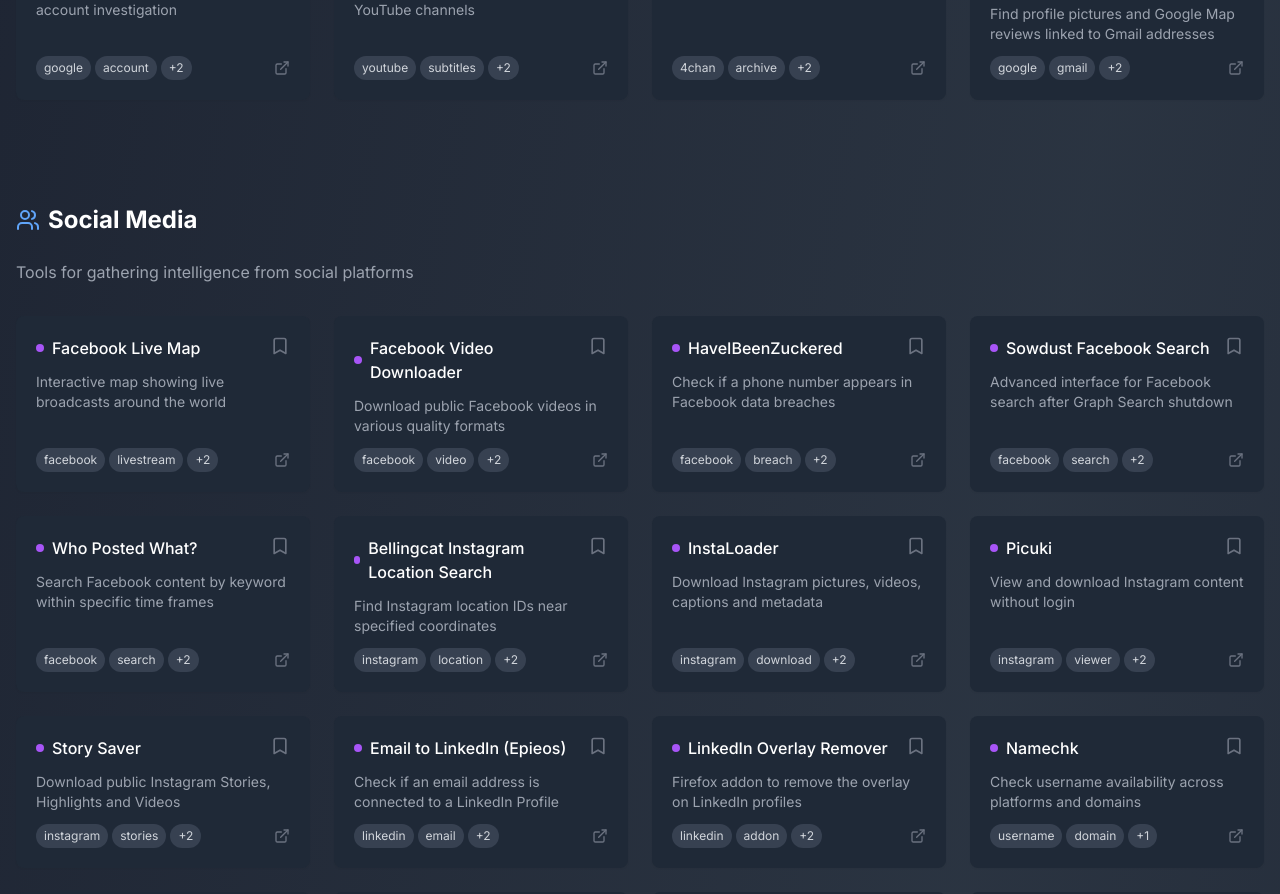
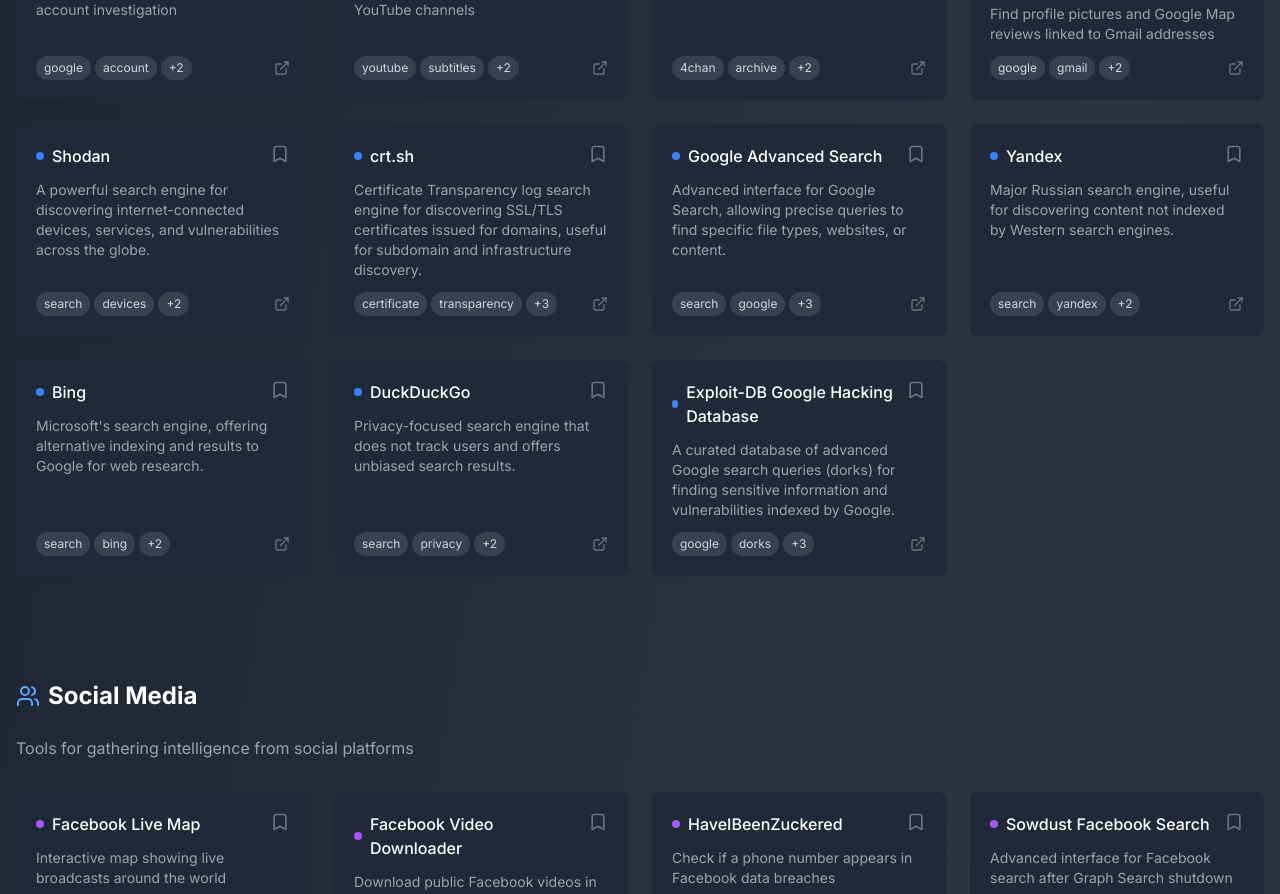
Before and after one commit to S3lc0uth/Brahmastra-OSINT, a React (Vite) app: page / in a window 1280 px wide. Shown: the part 820-1714 px from the top of the page. Built offline with nearby package versions, Linux system fonts and the light colour scheme.

Commit message:
Update tools.ts

```diff
--- a/src/data/tools.ts
+++ b/src/data/tools.ts
@@ -640,6 +640,62 @@
         category: "social-media",
         tags: ["xbox", "gaming", "profiles", "activity"],
     },
+        {
+        id: "shodan",
+        name: "Shodan",
+        description: "A powerful search engine for discovering internet-connected devices, services, and vulnerabilities across the globe.",
+        url: "https://www.shodan.io/",
+        category: "search-engines",
+        tags: ["search", "devices", "vulnerabilities", "internet-of-things"],
+    },
+    {
+        id: "crtsh",
+        name: "crt.sh",
+        description: "Certificate Transparency log search engine for discovering SSL/TLS certificates issued for domains, useful for subdomain and infrastructure discovery.",
+        url: "https://crt.sh/",
+        category: "search-engines",
+        tags: ["certificate", "transparency", "subdomain", "ssl", "tls"],
+    },
+    {
+        id: "google-advanced-search",
+        name: "Google Advanced Search",
+        description: "Advanced interface for Google Search, allowing precise queries to find specific file types, websites, or content.",
+        url: "https://www.google.com/advanced_search",
+        category: "search-engines",
+        tags: ["search", "google", "advanced", "filetype", "query"],
+    },
+    {
+        id: "yandex",
+        name: "Yandex",
+        description: "Major Russian search engine, useful for discovering content not indexed by Western search engines.",
+        url: "https://yandex.com/",
+        category: "search-engines",
+        tags: ["search", "yandex", "international", "content"],
+    },
+    {
+        id: "bing",
+        name: "Bing",
+        description: "Microsoft's search engine, offering alternative indexing and results to Google for web research.",
+        url: "https://www.bing.com/",
+        category: "search-engines",
+        tags: ["search", "bing", "microsoft", "web"],
+    },
+    {
+        id: "duckduckgo",
+        name: "DuckDuckGo",
+        description: "Privacy-focused search engine that does not track users and offers unbiased search results.",
+        url: "https://duckduckgo.com/",
+        category: "search-engines",
+        tags: ["search", "privacy", "no-tracking", "unbiased"],
+    },
+    {
+        id: "exploit-db-ghdb",
+        name: "Exploit-DB Google Hacking Database",
+        description: "A curated database of advanced Google search queries (dorks) for finding sensitive information and vulnerabilities indexed by Google.",
+        url: "https://www.exploit-db.com/google-hacking-database",
+        category: "search-engines",
+        tags: ["google", "dorks", "vulnerabilities", "search", "exploit-db"],
+    },
 ];
 
 // Combine all tools or export separately by category
```
